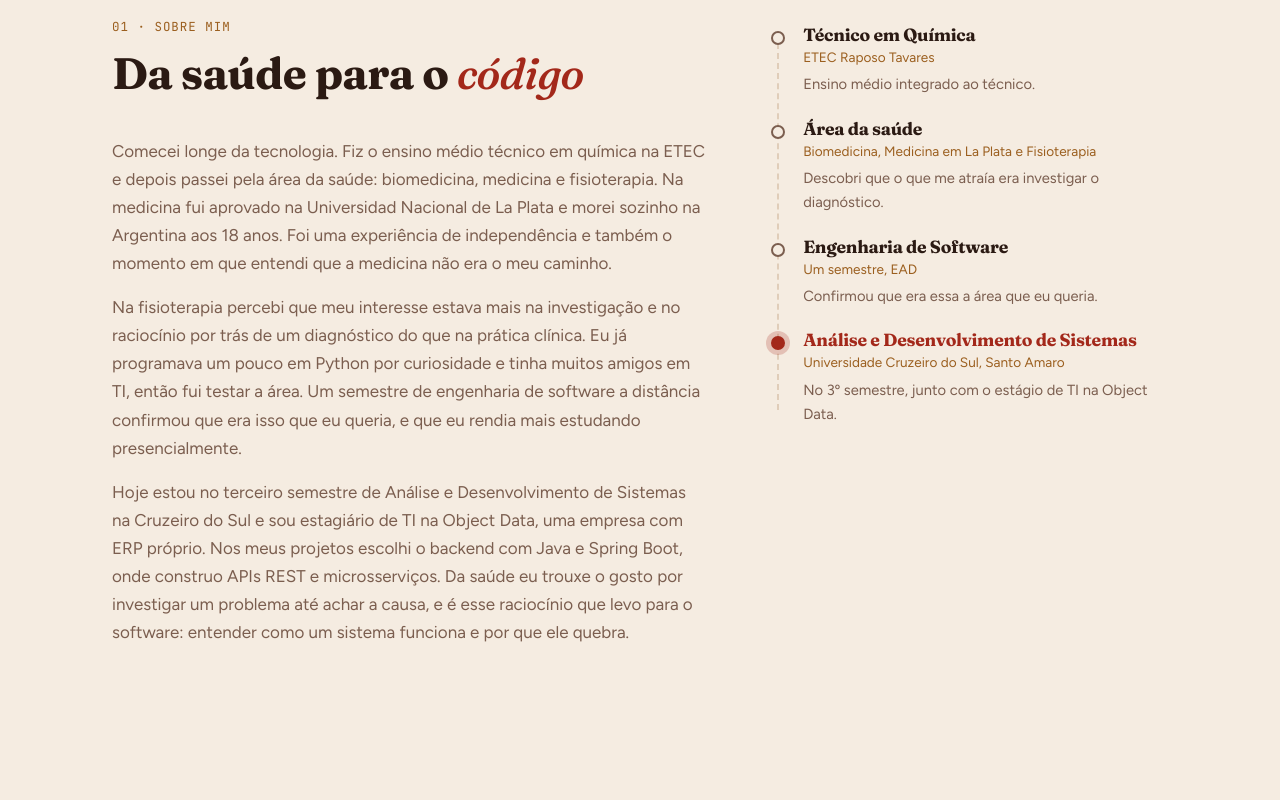
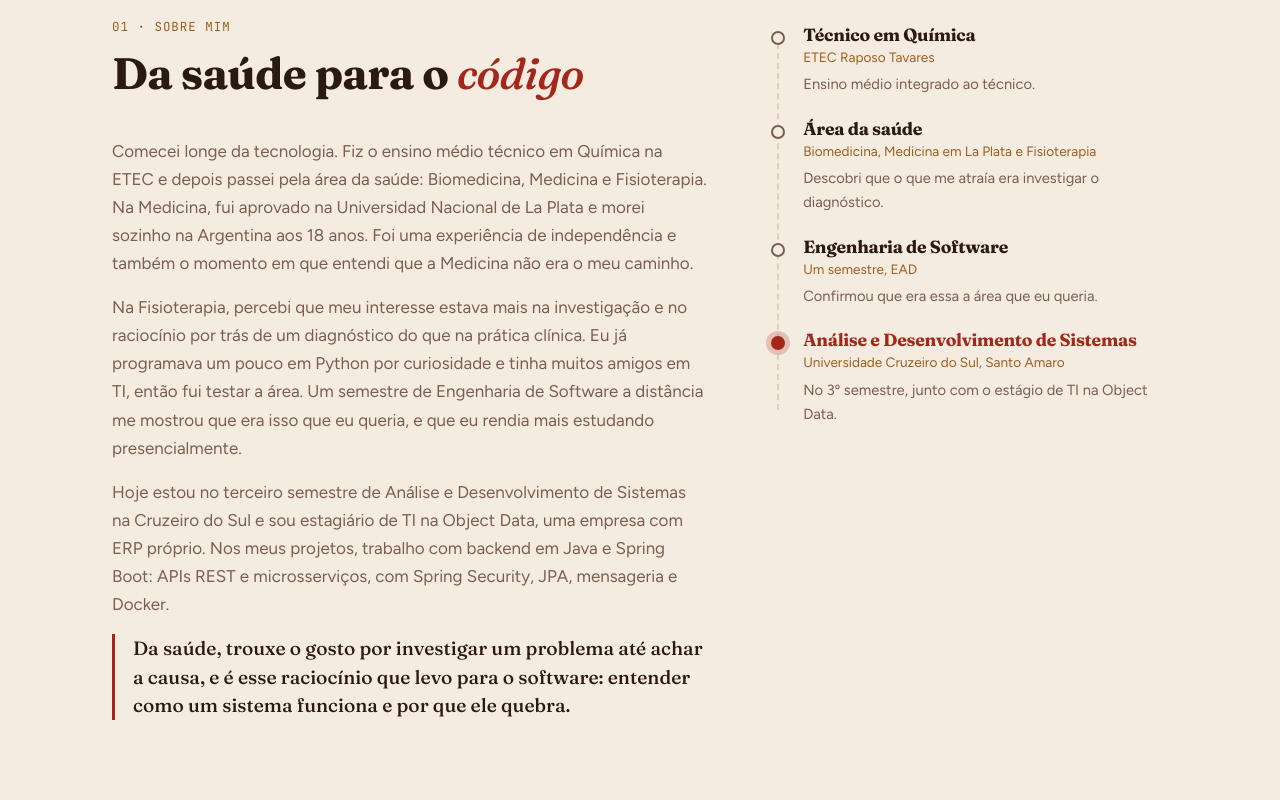
Before and after one commit to Bifaniii/portfolio-web, an Angular app: page / in a window 1280 px wide. Shown: the part 780-1580 px from the top of the page. Built offline with nearby package versions, Linux system fonts and the light colour scheme.

Commit message:
content: novo texto do Sobre mim e bloco 'Onde eu programo'
- Sobre mim com vírgulas, cursos em maiúscula e frase final destacada
- Neovim no Debian 13 num bloco com cara de terminal, na seção Stack

```diff
--- a/src/app/sections/about/about.html
+++ b/src/app/sections/about/about.html
@@ -4,22 +4,25 @@
       <span class="eyebrow">01 · sobre mim</span>
       <h2 class="section-title">Da saúde para o <em>código</em></h2>
       <p>
-        Comecei longe da tecnologia. Fiz o ensino médio técnico em química na ETEC e depois passei pela área da saúde:
-        biomedicina, medicina e fisioterapia. Na medicina fui aprovado na Universidad Nacional de La Plata e morei
+        Comecei longe da tecnologia. Fiz o ensino médio técnico em Química na ETEC e depois passei pela área da saúde:
+        Biomedicina, Medicina e Fisioterapia. Na Medicina, fui aprovado na Universidad Nacional de La Plata e morei
         sozinho na Argentina aos 18 anos. Foi uma experiência de independência e também o momento em que entendi que a
-        medicina não era o meu caminho.
+        Medicina não era o meu caminho.
       </p>
       <p>
-        Na fisioterapia percebi que meu interesse estava mais na investigação e no raciocínio por trás de um diagnóstico
-        do que na prática clínica. Eu já programava um pouco em Python por curiosidade e tinha muitos amigos em TI, então
-        fui testar a área. Um semestre de engenharia de software a distância confirmou que era isso que eu queria, e que
-        eu rendia mais estudando presencialmente.
+        Na Fisioterapia, percebi que meu interesse estava mais na investigação e no raciocínio por trás de um
+        diagnóstico do que na prática clínica. Eu já programava um pouco em Python por curiosidade e tinha muitos amigos
+        em TI, então fui testar a área. Um semestre de Engenharia de Software a distância me mostrou que era isso que eu
+        queria, e que eu rendia mais estudando presencialmente.
       </p>
       <p>
         Hoje estou no terceiro semestre de Análise e Desenvolvimento de Sistemas na Cruzeiro do Sul e sou estagiário de
-        TI na Object Data, uma empresa com ERP próprio. Nos meus projetos escolhi o backend com Java e Spring Boot, onde
-        construo APIs REST e microsserviços. Da saúde eu trouxe o gosto por investigar um problema até achar a causa, e
-        é esse raciocínio que levo para o software: entender como um sistema funciona e por que ele quebra.
+        TI na Object Data, uma empresa com ERP próprio. Nos meus projetos, trabalho com backend em Java e Spring Boot:
+        APIs REST e microsserviços, com Spring Security, JPA, mensageria e Docker.
+      </p>
+      <p class="closing">
+        Da saúde, trouxe o gosto por investigar um problema até achar a causa, e é esse raciocínio que levo para o
+        software: entender como um sistema funciona e por que ele quebra.
       </p>
     </div>
 
--- a/src/app/sections/about/about.scss
+++ b/src/app/sections/about/about.scss
@@ -22,6 +22,16 @@
     & + p {
       margin-top: 16px;
     }
+  }
+
+  .closing {
+    color: var(--text);
+    font-family: var(--font-display);
+    font-size: 1.2rem;
+    line-height: 1.5;
+    padding-left: 18px;
+    border-left: 3px solid var(--accent);
+    margin-top: 24px;
   }
 }
 
--- a/src/app/sections/stack/stack.ts
+++ b/src/app/sections/stack/stack.ts
@@ -28,6 +28,22 @@ import { CERTIFICATIONS, STACK } from '../../data/portfolio.data';
             }
           </ul>
         </div>
+
+        <div class="setup">
+          <div class="terminal" aria-hidden="true">
+            <div class="bar"><i></i><i></i><i></i></div>
+            <pre><span class="p">guilherme&#64;debian:~$</span> lsb_release -d
+Description: Debian GNU/Linux 13 (trixie)
+<span class="p">guilherme&#64;debian:~$</span> nvim .<span class="cursor"></span></pre>
+          </div>
+          <div class="setup-text">
+            <h3>Onde eu programo</h3>
+            <p>
+              No Neovim, rodando no Debian 13. Configurei os dois do meu jeito e é onde me sinto mais à vontade para
+              codar. E não, programar no terminal não me faz um dev das antigas: é preferência mesmo.
+            </p>
+          </div>
+        </div>
       </div>
     </section>
   `,
@@ -47,7 +63,7 @@ import { CERTIFICATIONS, STACK } from '../../data/portfolio.data';
       padding: 24px;
     }
 
-    h3 {
+    .group h3 {
       font-family: var(--font-mono);
       font-size: 0.8rem;
       font-weight: 500;
@@ -85,6 +101,84 @@ import { CERTIFICATIONS, STACK } from '../../data/portfolio.data';
         gap: 6px 24px;
       }
     }
+
+    .setup {
+      margin-top: 40px;
+      display: grid;
+      grid-template-columns: minmax(0, 1fr) minmax(0, 1fr);
+      gap: 32px;
+      align-items: center;
+
+      @media (max-width: 799px) {
+        grid-template-columns: 1fr;
+        gap: 20px;
+      }
+    }
+
+    .terminal {
+      background: #140e0c;
+      border: 1px solid var(--border);
+      border-radius: 12px;
+      overflow: hidden;
+      box-shadow: var(--shadow);
+
+      .bar {
+        display: flex;
+        gap: 6px;
+        padding: 10px 14px;
+        border-bottom: 1px solid #2d201b;
+
+        i {
+          width: 10px;
+          height: 10px;
+          border-radius: 50%;
+          background: #3e2d25;
+        }
+      }
+
+      pre {
+        margin: 0;
+        padding: 16px 18px 18px;
+        font-family: var(--font-mono);
+        font-size: 0.8rem;
+        line-height: 1.7;
+        color: #f4e9dd;
+        white-space: pre-wrap;
+        overflow-wrap: anywhere;
+      }
+
+      .p {
+        color: #d9a15f;
+      }
+
+      .cursor {
+        display: inline-block;
+        width: 8px;
+        height: 1em;
+        margin-left: 4px;
+        vertical-align: -2px;
+        background: #e26a55;
+        animation: piscar 1.1s steps(2, start) infinite;
+      }
+    }
+
+    .setup-text {
+      h3 {
+        font-size: 1.4rem;
+        margin-bottom: 8px;
+      }
+
+      p {
+        color: var(--muted);
+        max-width: 48ch;
+      }
+    }
+
+    @keyframes piscar {
+      to {
+        visibility: hidden;
+      }
+    }
   `,
 })
 export class Stack {
```
Also changed, not shown: 1 other file (tests, documents, lock files or other folders).
